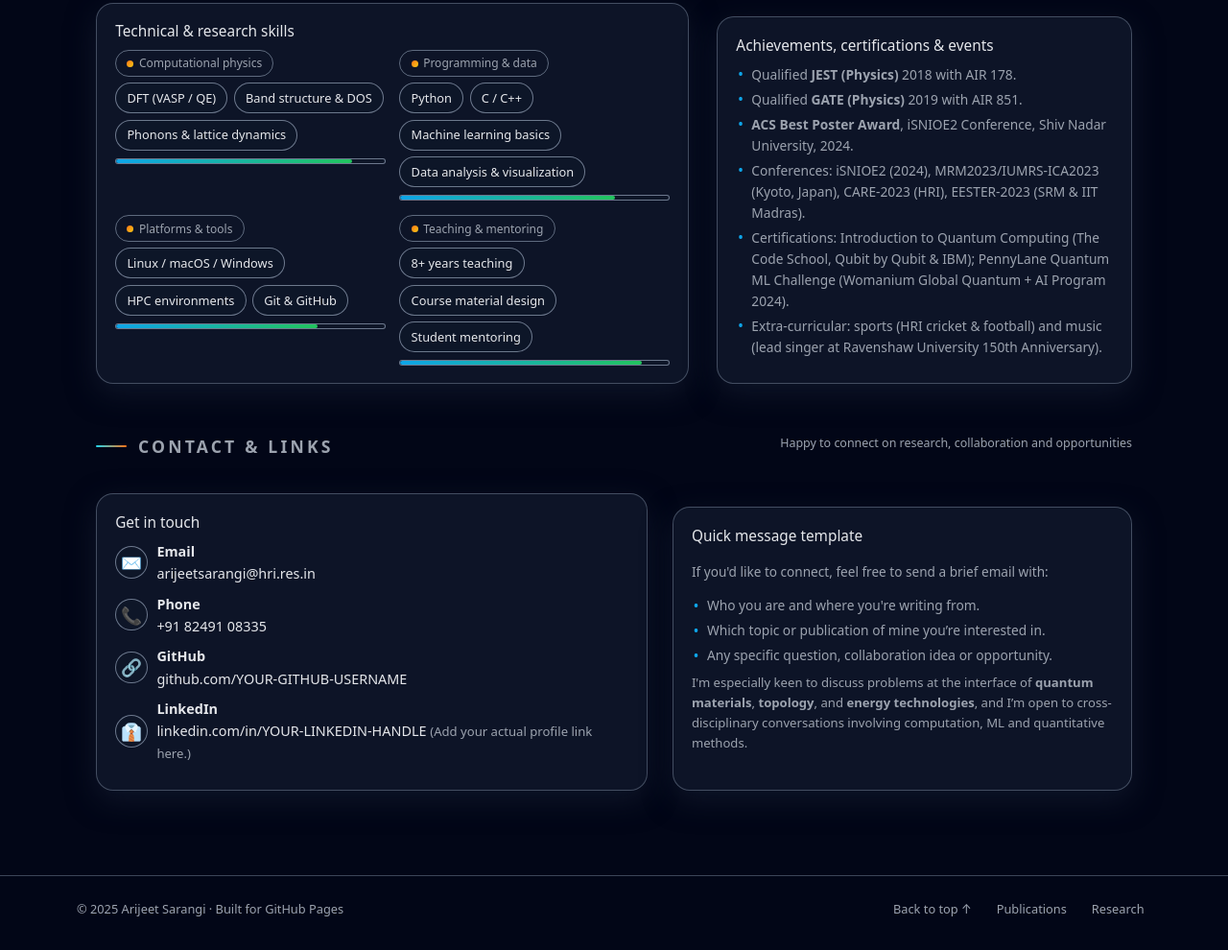
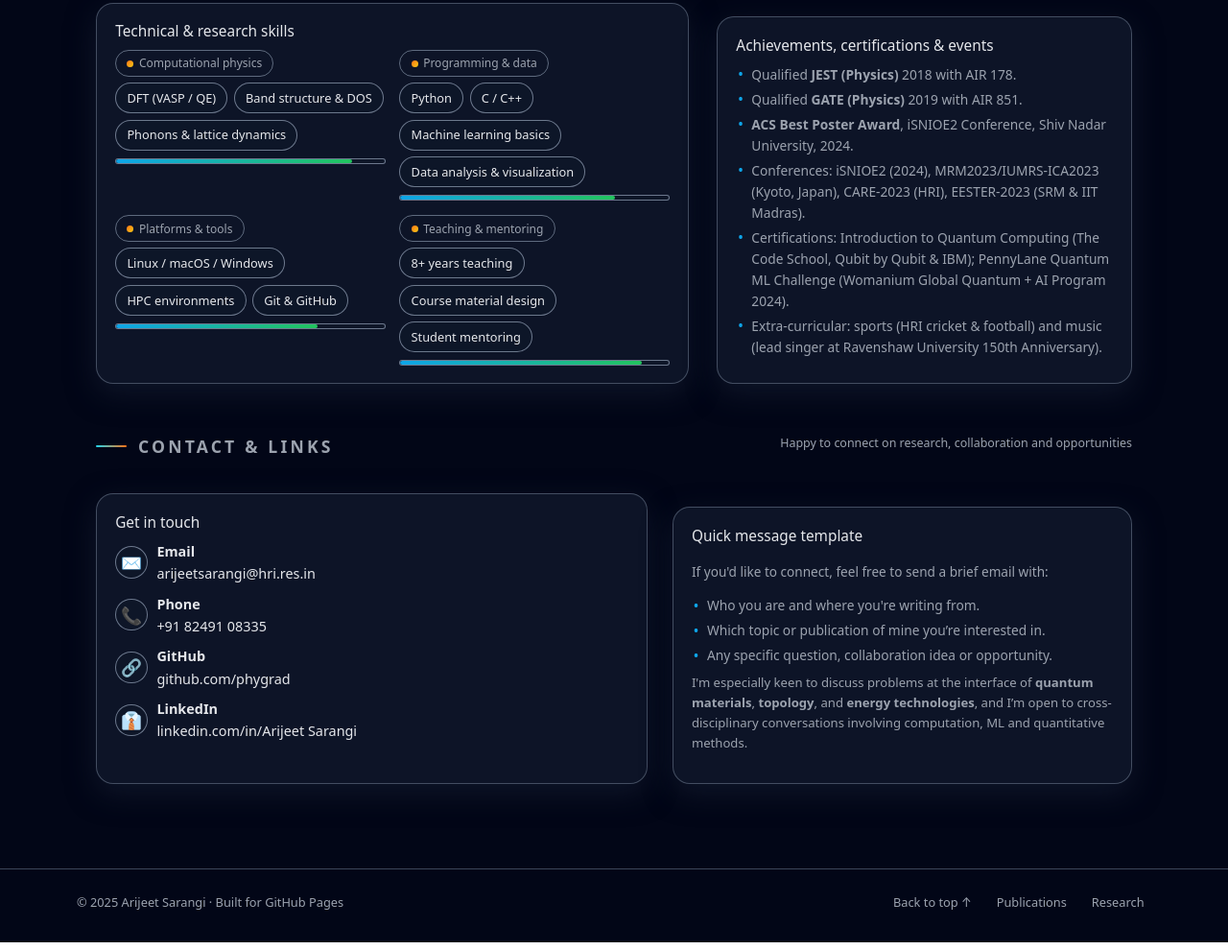
Before and after one commit to phygrad/phygrad.github.io, a plain HTML site: page index.html in a window 1280 px wide. Shown: the part 3192-4182 px from the top of the page at 96% size. Drawn offline with Linux system fonts and the light colour scheme.

Commit message:
Update index.html

```diff
--- a/index.html
+++ b/index.html
@@ -1321,8 +1321,8 @@
                 <span class="contact-pill">🔗</span>
                 <span>
                   <strong>GitHub</strong><br />
-                  <a href="https://github.com/YOUR-GITHUB-USERNAME" target="_blank">
-                    github.com/YOUR-GITHUB-USERNAME
+                  <a href="https://github.com/phygrad" target="_blank">
+                    github.com/phygrad
                   </a>
                 </span>
               </li>
@@ -1330,11 +1330,10 @@
                 <span class="contact-pill">👔</span>
                 <span>
                   <strong>LinkedIn</strong><br />
-                  <a href="https://www.linkedin.com/in/YOUR-LINKEDIN-HANDLE/" target="_blank">
-                    linkedin.com/in/YOUR-LINKEDIN-HANDLE
+                  <a href="https://www.linkedin.com/in/arijeet-sarangi/" target="_blank">
+                    linkedin.com/in/Arijeet Sarangi
                   </a>
                   <span class="contact-note">
-                    (Add your actual profile link here.)
                   </span>
                 </span>
               </li>
```
